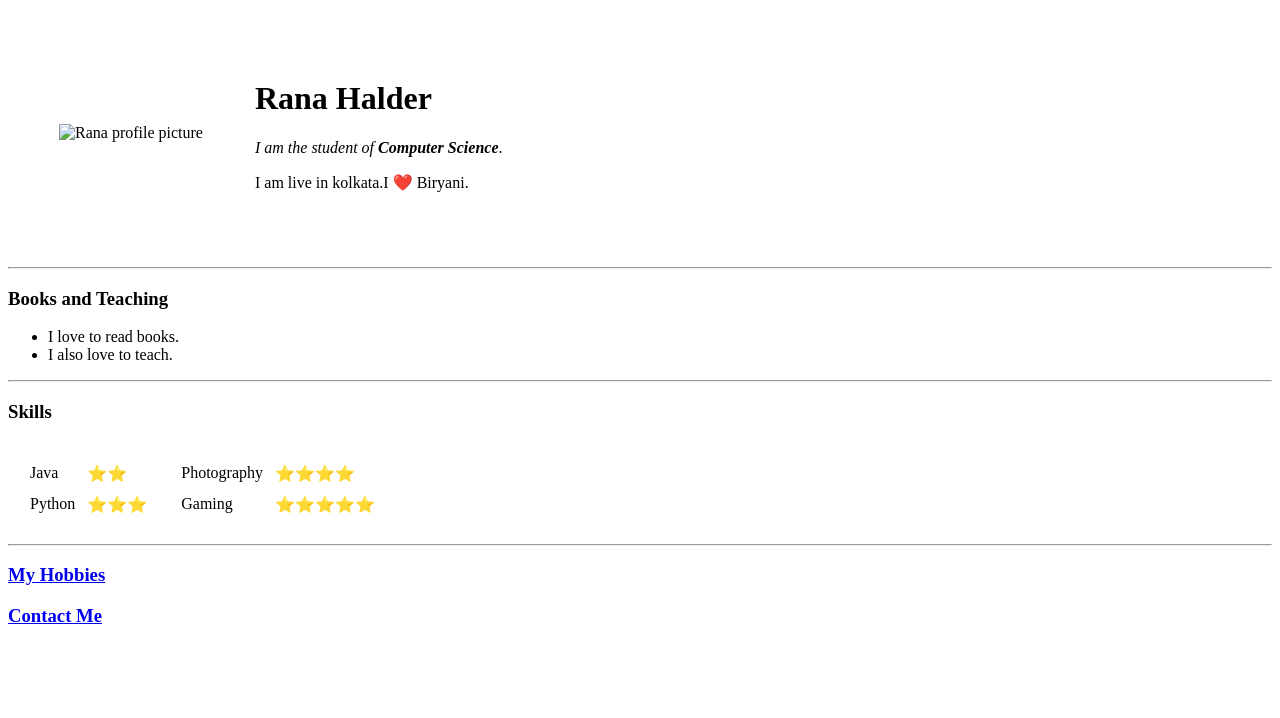
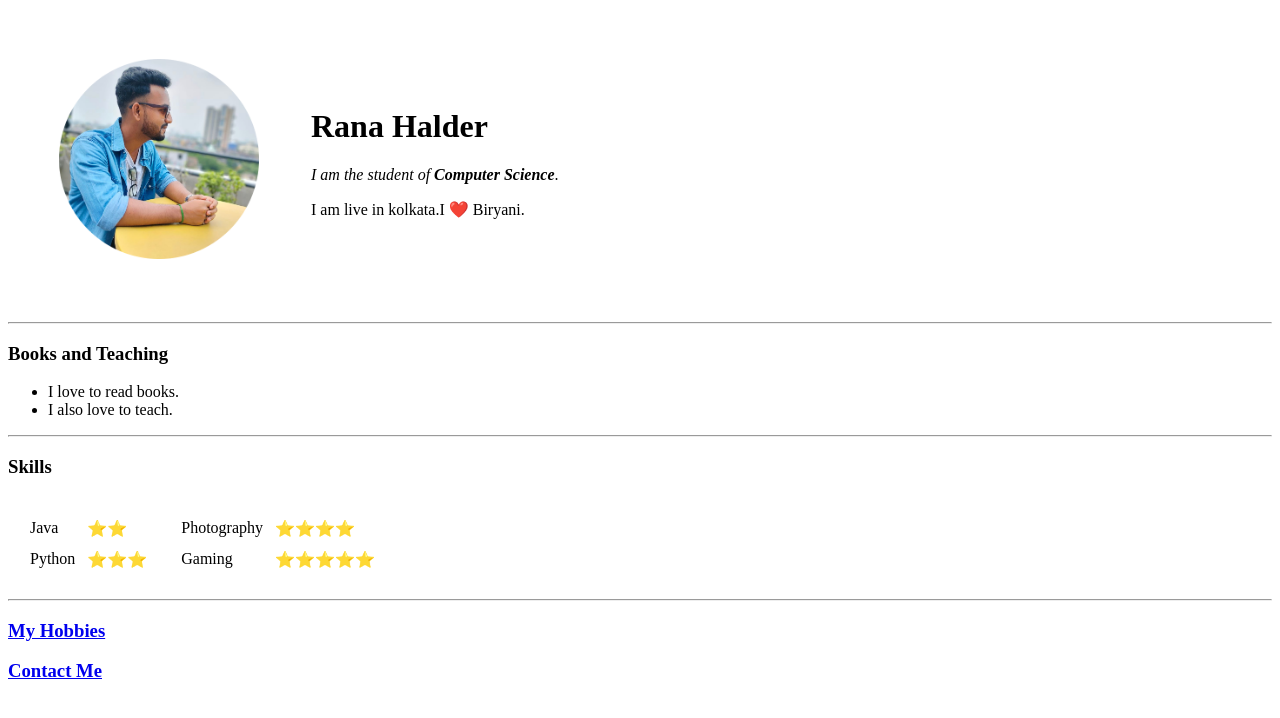
Before and after one commit to RanaDevo/CV, a plain HTML site: page index.html in a window 1280 px wide. Drawn offline with Linux system fonts and the light colour scheme.

Commit message:
Update index.html

```diff
--- a/index.html
+++ b/index.html
@@ -7,7 +7,7 @@
     <body>
         <table cellspacing="50">
             <tr>
-                <td> <img src="images/Rana pic-modified.png" alt="Rana profile picture" height="200" width="200"></td>
+                <td> <img src="Rana pic-modified.png" alt="Rana profile picture" height="200" width="200"></td>
                 <td> <h1>Rana Halder</h1>
                     <p><em>I am the student of <strong>Computer Science</strong></em>.</p>
                     <p>I am live in kolkata.I ❤️ Biryani.</p></td>
```
